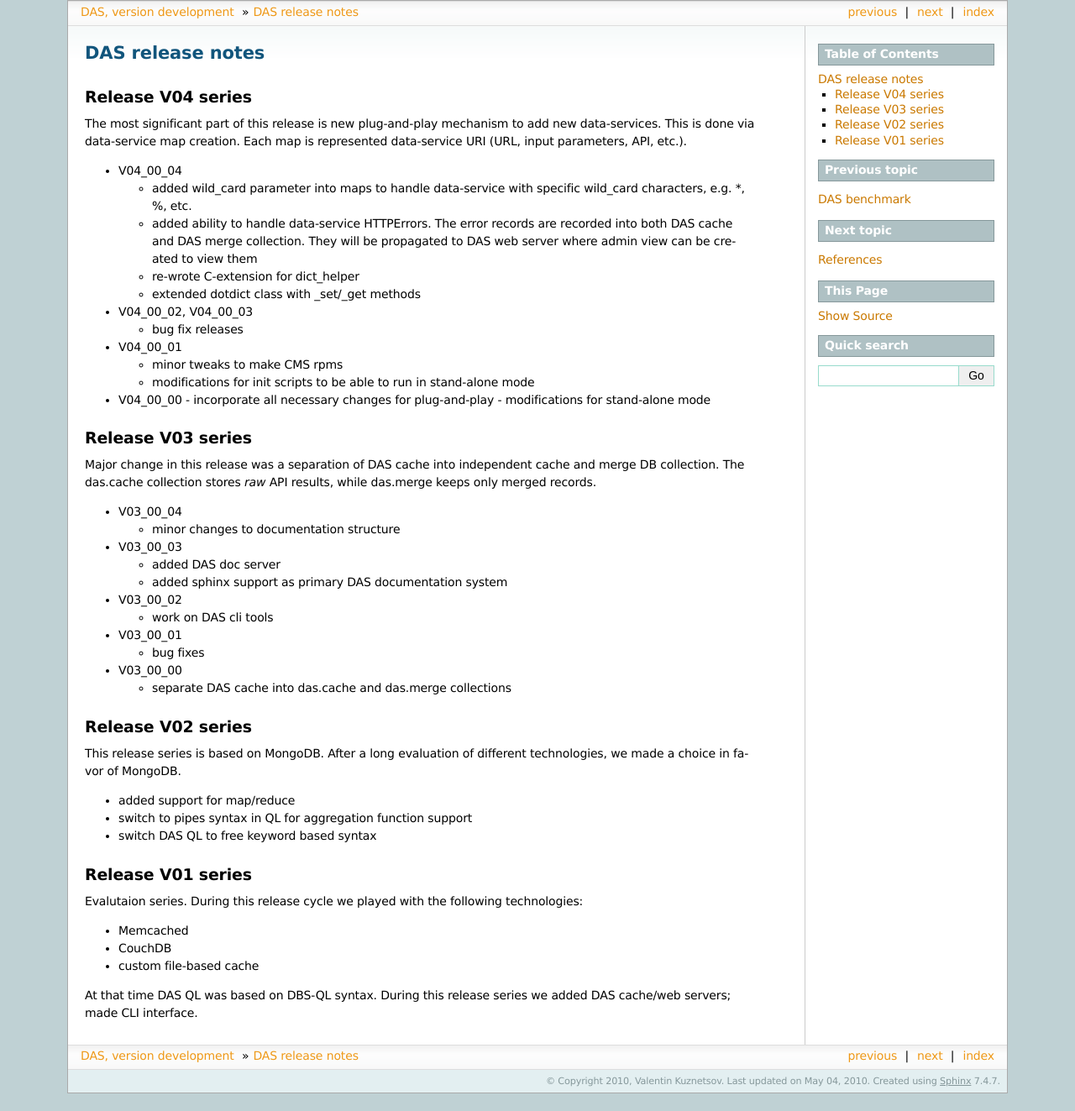
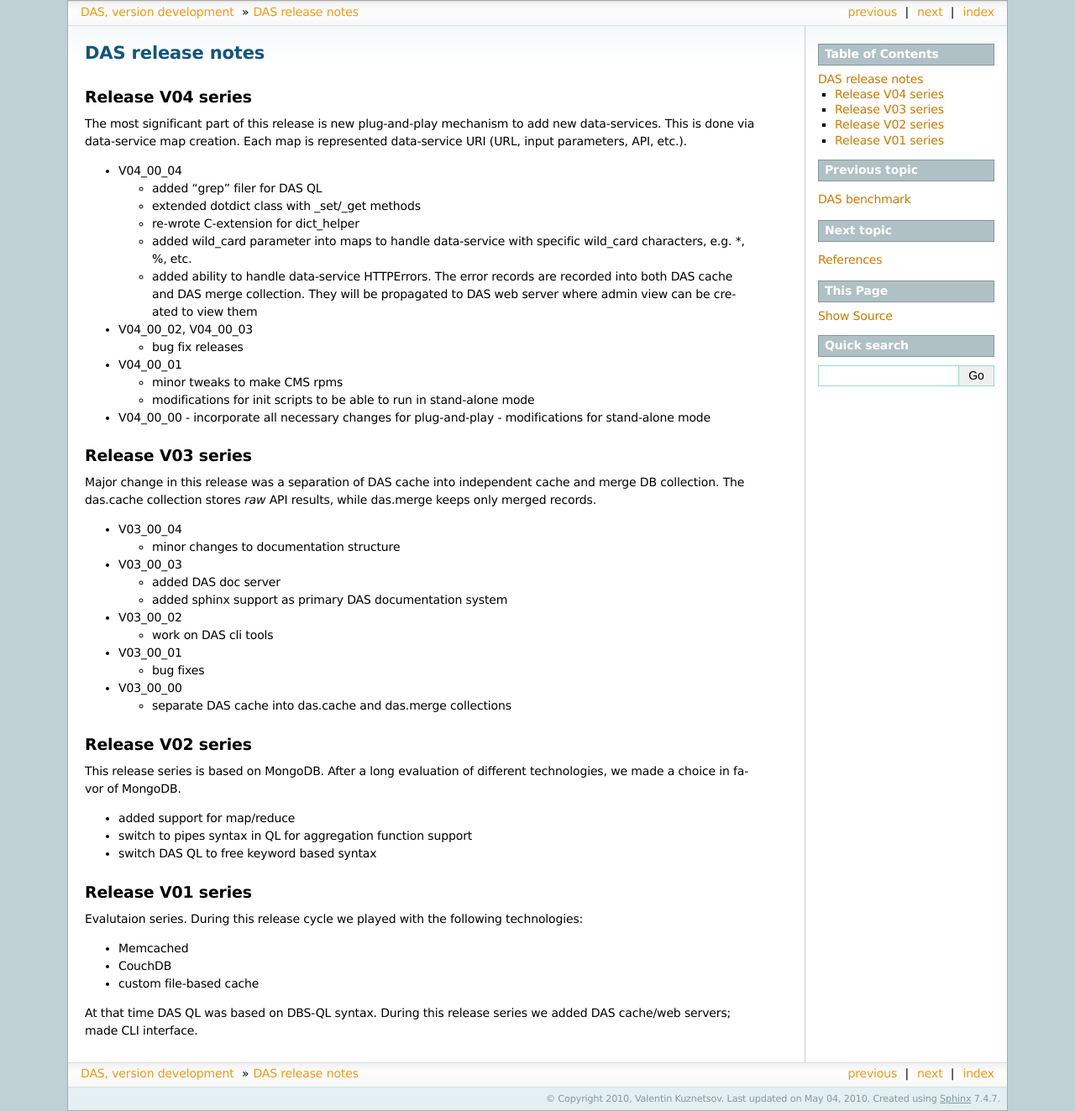
Before and after one commit to dmwm/DAS, a Sphinx documentation site: the page built from doc/sphinx/changelog.rst, in a window 1280 px wide. Shown: the whole page at 84% size. Built offline with Sphinx 7.4.7, drawn with Linux system fonts in a browser that asks for light colours; before the commit the page ends 1302 px from its top, so only the background shows below that.

Commit message:
changelog update
git-svn-id: svn+ssh://svn.cern.ch/reps/CMSDMWM/DAS/trunk@952 4525493e-7705-40b1-a816-d608a930855b

```diff
--- a/doc/sphinx/changelog.rst
+++ b/doc/sphinx/changelog.rst
@@ -9,14 +9,15 @@ map is represented data-service URI (URL, input parameters, API, etc.).
 
 - V04_00_04
 
+  - added "grep" filer for DAS QL
+  - extended dotdict class with _set/_get methods
+  - re-wrote C-extension for dict_helper
   - added wild_card parameter into maps to handle data-service with
     specific wild_card characters, e.g. \*, %, etc.
   - added ability to handle data-service HTTPErrors. The error records
     are recorded into both DAS cache and DAS merge collection. They will
     be propagated to DAS web server where admin view can be created to
     view them
-  - re-wrote C-extension for dict_helper
-  - extended dotdict class with _set/_get methods
 
 - V04_00_02, V04_00_03
 
```
